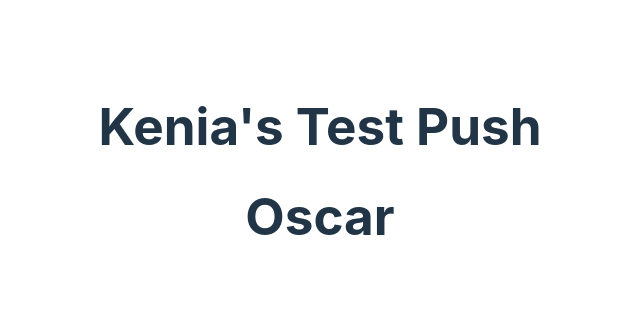
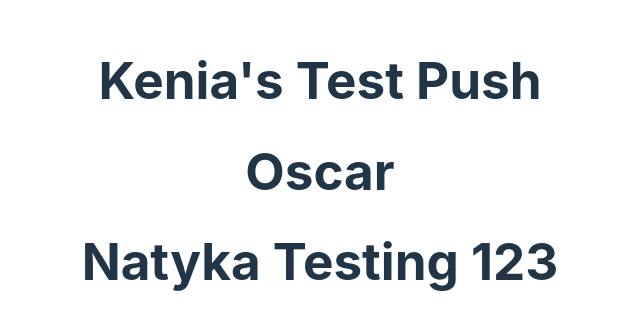
Before and after one commit to OscarQ5/Mod3_Group_Project_2, a React (Vite) app: page / in a window 1280 px wide. Shown: the part 229-558 px from the top of the page, without its empty margins (320-960 px from the left). Built offline with nearby package versions, Linux system fonts and the light colour scheme.

Commit message:
First commit, testing it out.

```diff
--- a/src/App.jsx
+++ b/src/App.jsx
@@ -11,6 +11,8 @@ function App() {
 
     <h1>Oscar</h1>
 
+    <h1> Natyka Testing 123</h1>
+
     </>
   )
 }
```
